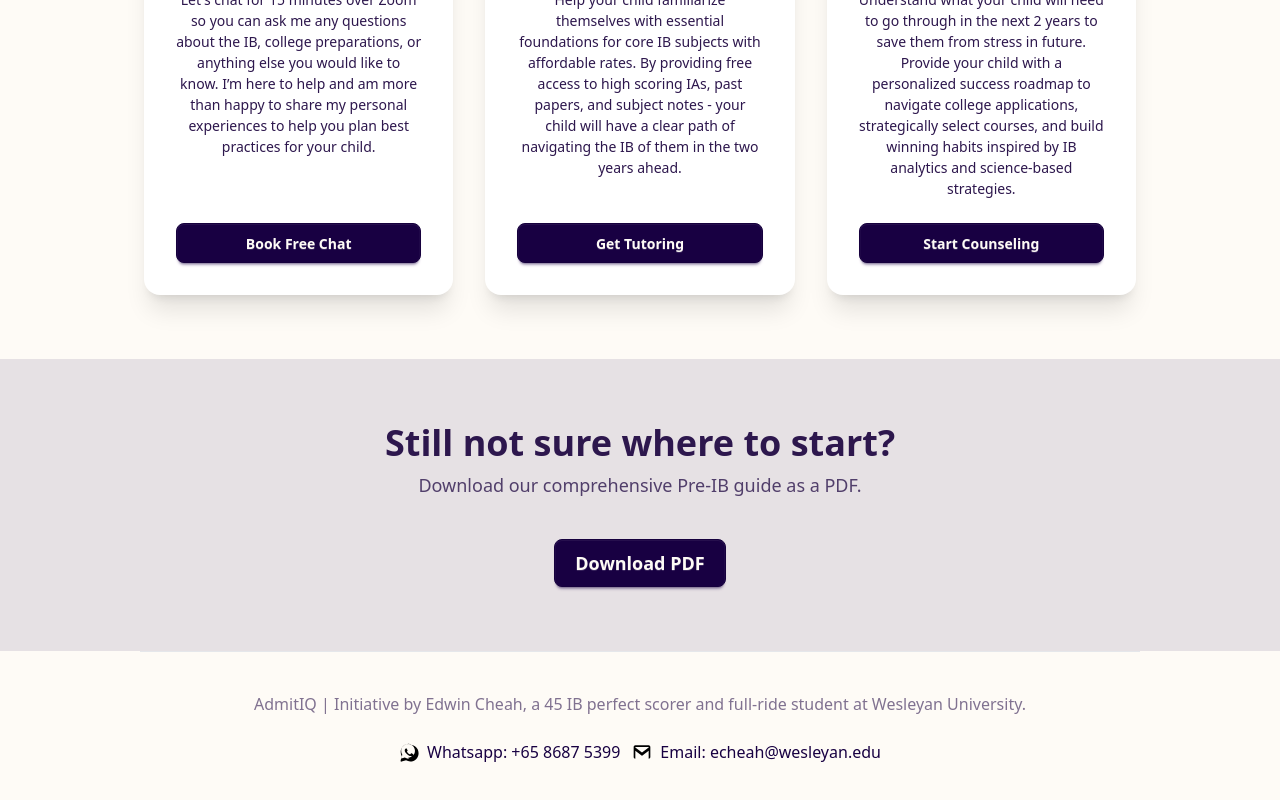
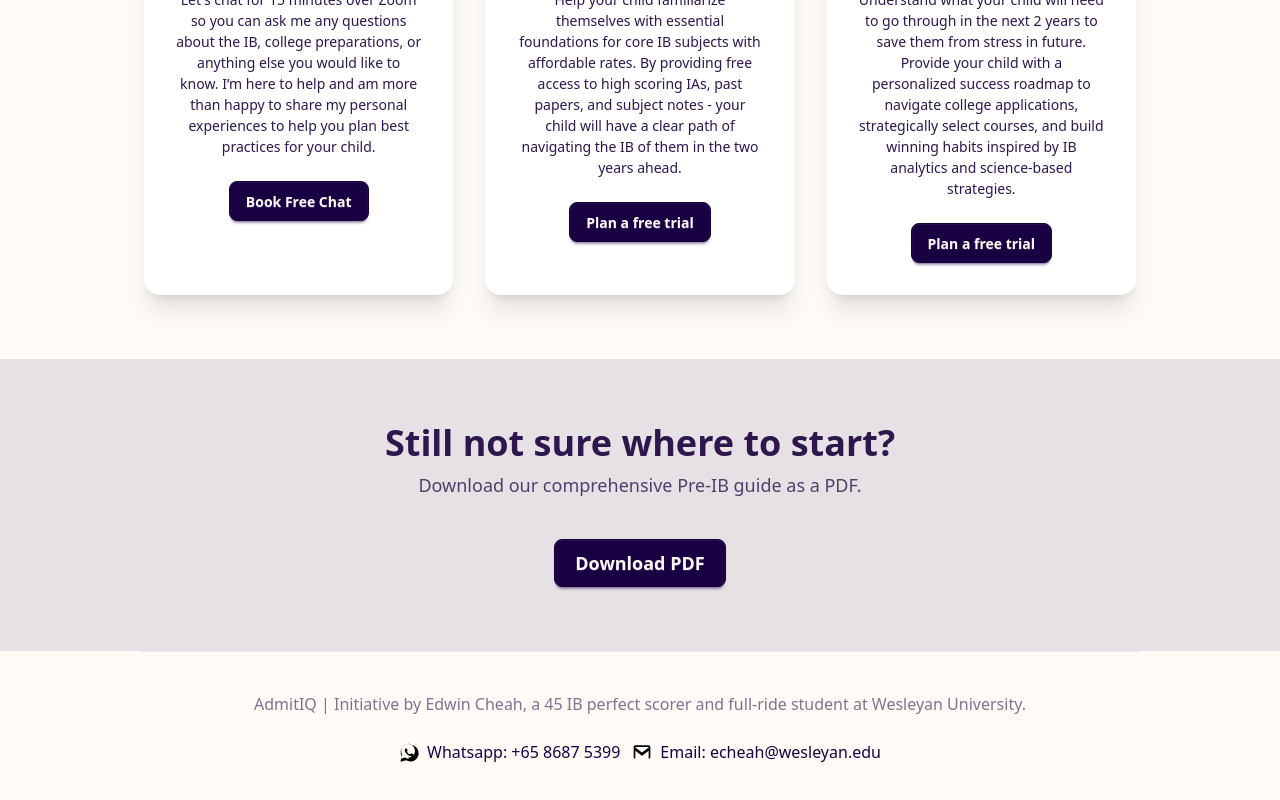
Before and after one commit to edwincheahmp4/admitiq, a SvelteKit app: page / in a window 1280 px wide. Shown: the part 1510-2310 px from the top of the page. Built offline with nearby package versions, Linux system fonts and the light colour scheme.

Commit message:
Update +page.svelte

```diff
--- a/src/routes/(marketing)/+page.svelte
+++ b/src/routes/(marketing)/+page.svelte
@@ -65,7 +65,7 @@
     document.documentElement.style.scrollBehavior = 'smooth';
   }
 </script>
-        <a href="">
+        <a href="https://form.typeform.com/to/CryN4TVr">
           <button class="btn btn-outline px-6 text-[#2d174d]">
             Schedule a free 15-minute chat
           </button>
@@ -139,9 +139,10 @@
             to know. I’m here to help and am more than happy to share my
             personal experiences to help you plan best practices for your child.
           </div>
+<a href="https://form.typeform.com/to/CryN4TVr">
           <button class="btn btn-primary btn-wide mt-auto">
             Book Free Chat
-          </button>
+          </button></a>
         </div>
       </div>
       <!-- IB Subject Tutoring -->
@@ -158,9 +159,10 @@
             will have a clear path of navigating the IB of them in the two years
             ahead.
           </div>
+          <a href="https://form.typeform.com/to/ik19KsYE">
           <button class="btn btn-primary btn-wide mt-auto">
-            Get Tutoring
-          </button>
+            Plan a free trial
+          </button></a>
         </div>
       </div>
       <!-- 1-on-1 Pre-IB Counseling -->
@@ -177,9 +179,10 @@
             strategically select courses, and build winning habits inspired by
             IB analytics and science-based strategies.
           </div>
+          <a href="https://form.typeform.com/to/w6pC4DSO">
           <button class="btn btn-primary btn-wide mt-auto">
-            Start Counseling
-          </button>
+            Plan a free trial
+          </button></a>
         </div>
       </div>
     </div>
```
